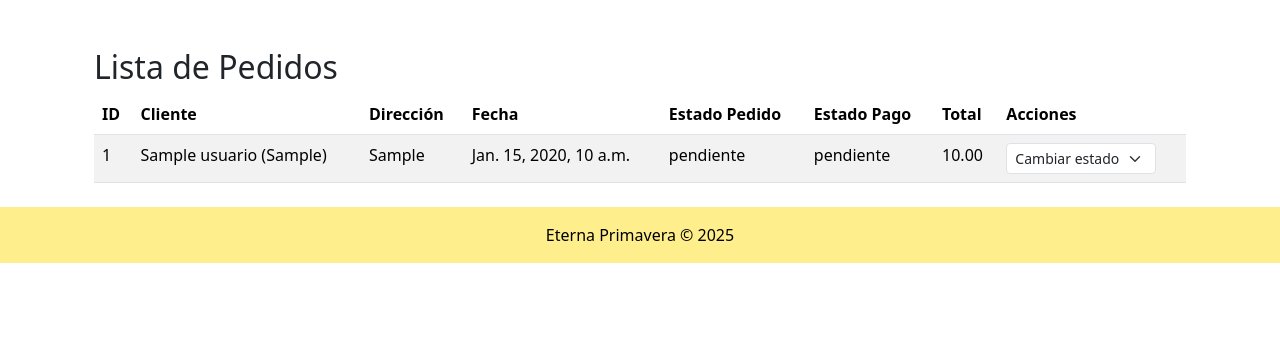
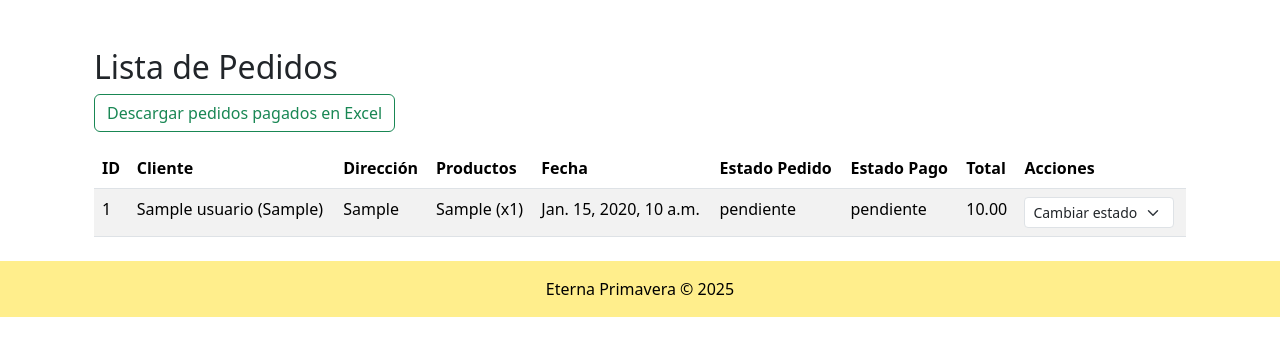
Before and after one commit to alexahurtado08/EternaPrimaveraa, a Django app: page /pedidos/ in a window 1280 px wide. Shown: the part 56-412 px from the top of the page. Run offline with Django 5.2, Linux system fonts and the light colour scheme; a user stored in the database is signed in; tables that the repository leaves empty hold one stand-in row (values such as "Sample post").

Commit message:
Adición funcionalidad especial 3 (Descarga de pedidos pagados en excel para admin)

```diff
--- a/pedidos/templates/pedidos/lista_pedidos.html
+++ b/pedidos/templates/pedidos/lista_pedidos.html
@@ -6,12 +6,19 @@
 <div class="container mt-5">
     <h2>Lista de Pedidos</h2>
 
+    {% if user.is_staff %}
+        <a href="{% url 'pedidos:exportar_pedidos_pagados' %}" class="btn btn-outline-success mb-3">
+            Descargar pedidos pagados en Excel
+        </a>
+    {% endif %}
+
     <table class="table table-striped">
         <thead>
             <tr>
                 <th>ID</th>
                 <th>Cliente</th>
                 <th>Dirección</th>
+                <th>Productos</th>
                 <th>Fecha</th>
                 <th>Estado Pedido</th>
                 <th>Estado Pago</th>  <!-- 🔹 Nueva columna -->
@@ -25,6 +32,12 @@
                 <td>{{ pedido.id }}</td>
                 <td>{{ pedido.usuario }}</td>
                 <td>{{ pedido.usuario.direccion }}</td>
+                <td>
+                    {% for item in pedido.items.all %}
+                        {{ item.producto }} (x{{ item.cantidad }})<br>
+                    {% endfor %}
+                </td>
+
                 <td>{{ pedido.fecha }}</td>
                 <td>{{ pedido.estado }}</td>
                 <td>
--- a/pedidos/urls.py
+++ b/pedidos/urls.py
@@ -14,4 +14,5 @@ urlpatterns = [
     path('pedidos/', views.lista_pedidos, name='lista_pedidos'),
     path('mis-pedidos/', views.mis_pedidos, name='mis_pedidos'),
     path("pedido/<int:pedido_id>/pdf/", views.pedido_pdf, name="pedido_pdf"),
+    path("exportar-pedidos-pagados/", views.exportar_pedidos_pagados_excel, name="exportar_pedidos_pagados"),
 ]
--- a/pedidos/views.py
+++ b/pedidos/views.py
@@ -11,6 +11,7 @@ from django.contrib.admin.views.decorators import staff_member_required
 from django.template.loader import get_template
 from django.http import HttpResponse
 from xhtml2pdf import pisa
+import openpyxl
 
 @login_required
 def hacer_pedido(request):
@@ -131,3 +132,39 @@ def pedido_pdf(request, pedido_id):
         return HttpResponse("Error al generar el PDF", status=500)
 
     return response
+
+@staff_member_required
+def exportar_pedidos_pagados_excel(request):
+    # Solo pedidos cuyo pago está en estado "pagado"
+    pedidos = Pedido.objects.filter(pago__estado="pagado")
+
+    # Crear libro y hoja
+    wb = openpyxl.Workbook()
+    ws = wb.active
+    ws.title = "Pedidos Pagados"
+
+    # Encabezados
+    ws.append(["ID", "Cliente", "Dirección", "Fecha", "Total", "Estado Pedido", "Productos"])
+
+    # Filas
+    for pedido in pedidos:
+        productos_str = ", ".join(
+            [f"{item.producto} x{item.cantidad}" for item in pedido.items.all()]
+        )
+        ws.append([
+            pedido.id,
+            pedido.usuario.nombre,
+            getattr(pedido.usuario, "direccion", "N/A"),
+            pedido.fecha.strftime("%Y-%m-%d %H:%M"),
+            float(pedido.total),
+            pedido.estado,
+            productos_str
+        ])
+
+    # Respuesta HTTP con el Excel
+    response = HttpResponse(
+        content_type="application/vnd.openxmlformats-officedocument.spreadsheetml.sheet"
+    )
+    response["Content-Disposition"] = 'attachment; filename="pedidos_pagados.xlsx"'
+    wb.save(response)
+    return response
```
Also changed, not shown: media/productos/WhatsApp_Image_2025-08-28_at_1_MklWcRa.49.18_PM.jpeg (added).
